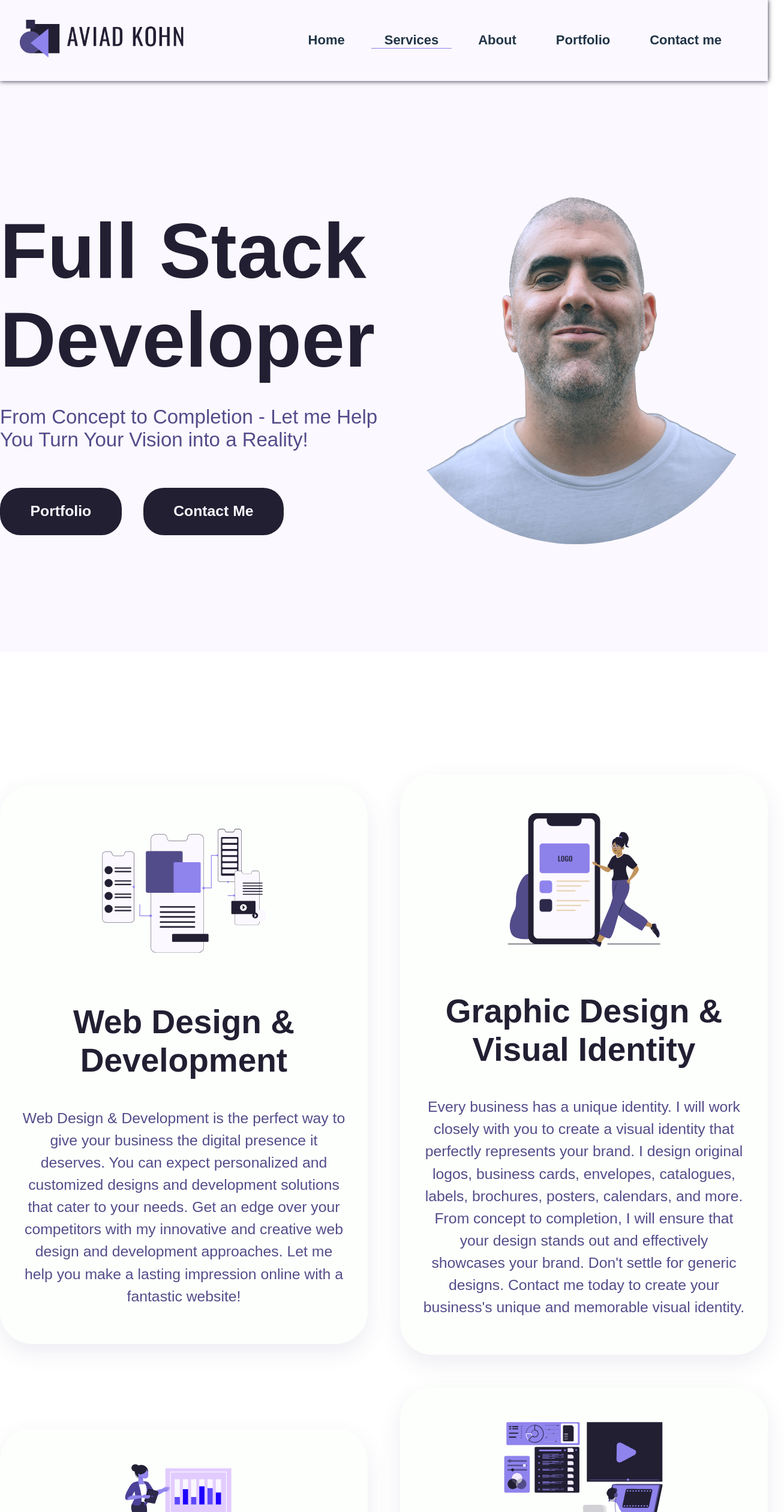
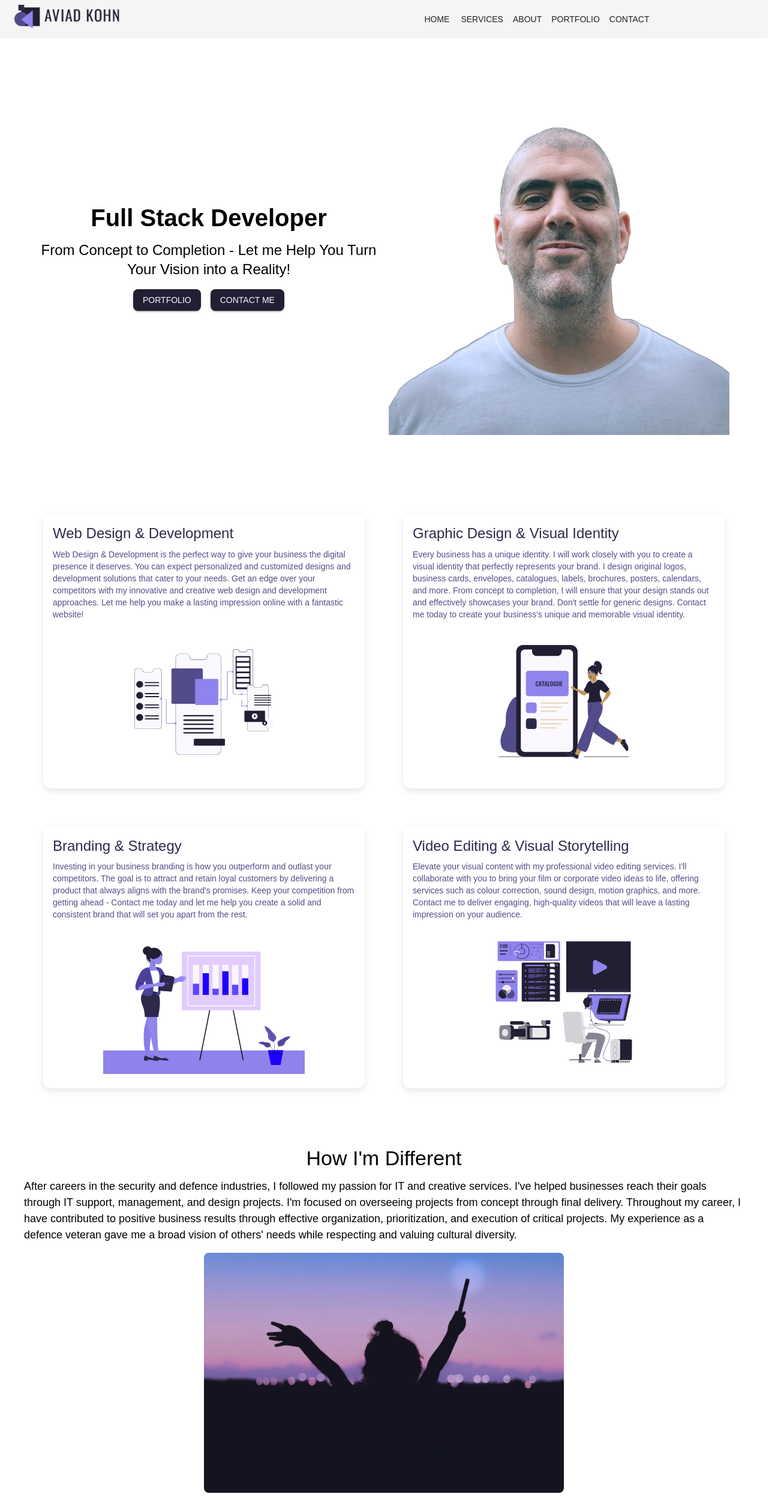
Before and after one commit to xkolsha/React-Portfolio, a React (Vite) app: page /services in a window 1280 px wide. Shown: the top 2520 px of the page at 60% size, 1307 px wide, since content can reach past the window. Built offline with nearby package versions, Linux system fonts and the light colour scheme.

Commit message:
added MUI to all components and theme

```diff
--- a/package.json
+++ b/package.json
@@ -11,6 +11,10 @@
     "preview": "vite preview"
   },
   "dependencies": {
+    "@emotion/react": "^11.11.1",
+    "@emotion/styled": "^11.11.0",
+    "@mui/icons-material": "^5.14.18",
+    "@mui/material": "^5.14.18",
     "lottie-react": "^2.4.0",
     "react": "^18.2.0",
     "react-dom": "^18.2.0",
--- a/src/App.jsx
+++ b/src/App.jsx
@@ -1,4 +1,6 @@
-import React, { useRef } from "react";
+import { useRef } from "react";
+import { BrowserRouter as Router } from "react-router-dom";
+import { ThemeProvider } from "@mui/material/styles";
 import Navigation from "./components/Navigation";
 import Hero from "./components/Hero";
 import Services from "./components/Services";
@@ -6,10 +8,7 @@ import About from "./components/About";
 import Portfolio from "./components/Portfolio";
 import Contact from "./components/Contact";
 import Footer from "./components/Footer";
-import { BrowserRouter as Router } from "react-router-dom";
-import "./index.css";
-
-const sectionStyle = { marginBottom: "8em" };
+import theme from "./theme";
 
 function App() {
   const heroRef = useRef(null);
@@ -19,8 +18,8 @@ function App() {
   const contactRef = useRef(null);
 
   return (
-    <Router>
-      <div className="App">
+    <ThemeProvider theme={theme}>
+      <Router>
         <Navigation
           heroRef={heroRef}
           servicesRef={servicesRef}
@@ -28,26 +27,31 @@ function App() {
           portfolioRef={portfolioRef}
           contactRef={contactRef}
         />
-        <div className="center-content">
-          <div ref={heroRef} style={sectionStyle}>
-            <Hero portfolioRef={portfolioRef} contactRef={contactRef} />
-          </div>
-          <div ref={servicesRef} style={sectionStyle}>
+        <div style={{ paddingTop: "64px" }}>
+          <div ref={heroRef}>
+            <Hero />
+          </div>{" "}
+          {/* Hero Section */}
+          <div ref={servicesRef}>
             <Services />
-          </div>
-          <div ref={aboutRef} style={sectionStyle}>
+          </div>{" "}
+          {/* Services Section */}
+          <div ref={aboutRef}>
             <About />
-          </div>
-          <div ref={portfolioRef} style={sectionStyle}>
+          </div>{" "}
+          {/* About Section */}
+          <div ref={portfolioRef}>
             <Portfolio />
-          </div>
-          <div ref={contactRef} style={sectionStyle}>
+          </div>{" "}
+          {/* Portfolio Section */}
+          <div ref={contactRef}>
             <Contact />
-          </div>
+          </div>{" "}
+          {/* Contact Section */}
         </div>
-        <Footer />
-      </div>
-    </Router>
+        <Footer /> {/* Footer Section */}
+      </Router>
+    </ThemeProvider>
   );
 }
 
--- a/src/components/About.jsx
+++ b/src/components/About.jsx
@@ -1,31 +1,38 @@
 import React from "react";
-import "../styles/About.css";
+import { Typography, Box, CardMedia } from "@mui/material";
 import imageSrc from "../assets/images/about-image.jpg";
 
 const About = () => {
   return (
-    <div className="about-container">
-      <div className="about-text">
-        <h2 className="about-title">How I'm Different</h2>
-        <p className="about-description">
-          After careers in the security and defence industries, I followed my
-          passion for IT and creative services. I've helped businesses reach
-          their goals through IT support, management, and design projects. I'm
-          focused on overseeing projects from concept through final delivery.
-          Throughout my career, I have contributed to positive business results
-          through effective organization, prioritization, and execution of
-          critical projects. My experience as a defence veteran gave me a broad
-          vision of others' needs while respecting and valuing cultural
-          diversity.
-        </p>
-      </div>
-      <div className="about-image content-card">
-        <img
-          src={imageSrc}
+    <Box
+      sx={{
+        display: "flex",
+        flexDirection: "column",
+        alignItems: "center",
+        p: 4,
+      }}
+    >
+      <Typography variant="h4" component="h2" gutterBottom>
+        How I'm Different
+      </Typography>
+      <Typography variant="body1" sx={{ mb: 2 }}>
+        After careers in the security and defence industries, I followed my
+        passion for IT and creative services. I've helped businesses reach their
+        goals through IT support, management, and design projects. I'm focused
+        on overseeing projects from concept through final delivery. Throughout
+        my career, I have contributed to positive business results through
+        effective organization, prioritization, and execution of critical
+        projects. My experience as a defence veteran gave me a broad vision of
+        others' needs while respecting and valuing cultural diversity.
+      </Typography>
+      <Box sx={{ maxWidth: 600, overflow: "hidden", borderRadius: "8px" }}>
+        <CardMedia
+          component="img"
+          image={imageSrc}
           alt="silhouette of a girl gazing towards the horizon"
         />
-      </div>
-    </div>
+      </Box>
+    </Box>
   );
 };
 
--- a/src/components/Footer.jsx
+++ b/src/components/Footer.jsx
@@ -1,36 +1,57 @@
-import React from "react";
-import "../styles/Footer.css";
-import SocialLinks from "./SocialLinks"; // Import the SocialLinks component
+import { Box, Typography, Link, Grid, CardMedia } from "@mui/material";
+import SocialLinks from "./SocialLinks";
 import imageSrc from "../assets/images/V-Logo-white.png";
 
 function Footer() {
   return (
-    <footer className="footer">
-      <div className="footer-container">
-        <div className="footer-left">
-          <img src={imageSrc} alt="Logo" className="footer-logo" />
-          <p className="footer-description">
-            Full Stack Developer. <br />
-            From Concept to Completion - Let me Help You Turn Your Vision into a
-            Reality!
-          </p>
-          <SocialLinks />
-        </div>
-        <div className="footer-right">
-          <ul className="nav-links">
-            <li>
-              <a href="#portfolio">Portfolio</a>
-            </li>
-            <li>
-              <a href="#about">About</a>
-            </li>
-            <li>
-              <a href="#contact">Contact</a>
-            </li>
-          </ul>
-        </div>
-      </div>
-    </footer>
+    <Box
+      component="footer"
+      sx={{ bgcolor: "primary.main", color: "white", py: 4, px: 2 }}
+    >
+      <Grid container justifyContent="space-between" alignItems="center">
+        <Grid item xs={12} sm={6}>
+          <Box
+            sx={{
+              display: "flex",
+              flexDirection: "column",
+              alignItems: "flex-start",
+            }}
+          >
+            <CardMedia
+              component="img"
+              image={imageSrc}
+              alt="Logo"
+              sx={{ width: 100, mb: 2 }}
+            />
+            <Typography variant="body2">
+              Full Stack Developer. <br />
+              From Concept to Completion - Let me Help You Turn Your Vision into
+              a Reality!
+            </Typography>
+            <SocialLinks />
+          </Box>
+        </Grid>
+        <Grid item xs={12} sm={6}>
+          <Box
+            sx={{
+              display: "flex",
+              flexDirection: "column",
+              alignItems: "flex-end",
+            }}
+          >
+            <Link href="#portfolio" color="inherit" sx={{ mb: 1 }}>
+              Portfolio
+            </Link>
+            <Link href="#about" color="inherit" sx={{ mb: 1 }}>
+              About
+            </Link>
+            <Link href="#contact" color="inherit">
+              Contact
+            </Link>
+          </Box>
+        </Grid>
+      </Grid>
+    </Box>
   );
 }
 
--- a/src/components/Hero.jsx
+++ b/src/components/Hero.jsx
@@ -1,6 +1,5 @@
 import React from "react";
-import CTAButton from "./CTAButton";
-import "../styles/Hero.css";
+import { Button, Typography, Box, Grid, Container } from "@mui/material";
 import heroImg from "../assets/images/Linkedin Profile Image1.png";
 
 const Hero = ({ portfolioRef, contactRef }) => {
@@ -24,28 +23,34 @@ const Hero = ({ portfolioRef, contactRef }) => {
   ];
 
   return (
-    <div className="hero">
-      <div className="hero-content">
-        <h1>Full Stack Developer</h1>
-        <h2>
-          From Concept to Completion - Let me Help You Turn Your Vision into a
-          Reality!
-        </h2>
-        <div className="hero-buttons">
-          {buttons.map((button, index) => (
-            <CTAButton
-              key={index}
-              label={button.label}
-              action={button.action}
-              type={button.type}
-            />
-          ))}
-        </div>
-      </div>
-      <div className="hero-photo">
-        <img src={heroImg} alt="Hero" />
-      </div>
-    </div>
+    <Container maxWidth="lg" sx={{ textAlign: "center", py: 8 }}>
+      <Grid container spacing={2} alignItems="center" justifyContent="center">
+        <Grid item xs={12} md={6}>
+          <Typography variant="h2" component="h1" gutterBottom>
+            Full Stack Developer
+          </Typography>
+          <Typography variant="h5" gutterBottom>
+            From Concept to Completion - Let me Help You Turn Your Vision into a
+            Reality!
+          </Typography>
+          <Box sx={{ "& > button": { m: 1 } }}>
+            <Button variant="contained" color="primary" onClick={goToPortfolio}>
+              Portfolio
+            </Button>
+            <Button variant="contained" color="primary" onClick={contactMe}>
+              Contact Me
+            </Button>
+          </Box>
+        </Grid>
+        <Grid item xs={12} md={6}>
+          <img
+            src={heroImg}
+            alt="Hero"
+            style={{ maxWidth: "100%", height: "auto" }}
+          />
+        </Grid>
+      </Grid>
+    </Container>
   );
 };
 
--- a/src/components/Navigation.jsx
+++ b/src/components/Navigation.jsx
@@ -1,7 +1,18 @@
 import React, { useState } from "react";
 import { Link, useLocation } from "react-router-dom";
-// import CTAButton from "./CTAButton";
-import "../styles/Navigation.css";
+import {
+  AppBar,
+  Toolbar,
+  Typography,
+  Button,
+  Box,
+  IconButton,
+  Drawer,
+  List,
+  ListItem,
+  ListItemText,
+} from "@mui/material";
+import MenuIcon from "@mui/icons-material/Menu";
 import logo from "../assets/images/nav-logo.png";
 
 const Navigation = ({
@@ -19,63 +30,79 @@ const Navigation = ({
     { name: "Services", path: "/services", ref: servicesRef },
     { name: "About", path: "/about", ref: aboutRef },
     { name: "Portfolio", path: "/portfolio", ref: portfolioRef },
-    { name: "Contact me", path: "/contact", ref: contactRef },
+    { name: "Contact", path: "/contact", ref: contactRef },
   ];
 
-  const isActive = (path) => {
-    return location.pathname === path ? "active" : "";
-  };
-
-  const handleContactClick = () => {
-    if (contactRef.current) {
-      contactRef.current.scrollIntoView({ behavior: "smooth" });
-    }
-  };
+  const isActive = (path) => (location.pathname === path ? "active" : "");
 
   const scrollToSection = (ref) => {
     if (ref && ref.current) {
       ref.current.scrollIntoView({ behavior: "smooth" });
     }
-  };
-
-  const toggleMenu = () => {
-    setMenuOpen(!menuOpen);
+    setMenuOpen(false); // Close the drawer when a menu item is clicked
   };
 
   return (
-    <header className="nav-main" role="banner">
-      <div className="nav-wrapper">
-        <div className="header-left">
+    <AppBar position="fixed" color="default">
+      <Toolbar>
+        {/* Logo */}
+        <Typography variant="h6" component="div" sx={{ flexGrow: 1 }}>
           <Link to="/" aria-label="Home">
-            <img src={logo} alt="logo" className="navbar-logo" />
+            <img src={logo} alt="logo" style={{ height: "40px" }} />
           </Link>
-          <button className="menu-toggle" onClick={toggleMenu}>
-            ☰
-          </button>
-        </div>
-        <nav
-          className={`navbar-links ${menuOpen ? "open" : ""}`}
-          role="navigation"
+        </Typography>
+
+        {/* Hamburger Menu Icon */}
+        <IconButton
+          color="inherit"
+          edge="start"
+          onClick={() => setMenuOpen(!menuOpen)}
+          sx={{ mr: 2, display: { sm: "none" } }}
         >
-          <ul>
-            {navItems.map((item, index) => (
-              <li key={index} className={isActive(item.path)}>
-                <Link to={item.path} onClick={() => scrollToSection(item.ref)}>
-                  {item.name}
-                </Link>
-              </li>
-            ))}
-          </ul>
-        </nav>
-        {/* <div className="header-right">
-          <CTAButton
-            label="Contact Me"
-            action={handleContactClick}
-            type="btn-primary"
-          />
-        </div> */}
-      </div>
-    </header>
+          <MenuIcon />
+        </IconButton>
+
+        {/* Drawer for Mobile Navigation */}
+        <Drawer
+          anchor="right"
+          open={menuOpen}
+          onClose={() => setMenuOpen(false)}
+        >
+          <Box sx={{ width: 250 }} role="presentation">
+            <List>
+              {navItems.map((item, index) => (
+                <ListItem
+                  button
+                  key={index}
+                  onClick={() => scrollToSection(item.ref)}
+                >
+                  <ListItemText primary={item.name} />
+                </ListItem>
+              ))}
+            </List>
+          </Box>
+        </Drawer>
+
+        {/* Center Links for Large Screens */}
+        <Box
+          sx={{
+            flexGrow: 1,
+            display: { xs: "none", sm: "flex" },
+            justifyContent: "center",
+          }}
+        >
+          {navItems.map((item, index) => (
+            <Button
+              key={index}
+              color="inherit"
+              onClick={() => scrollToSection(item.ref)}
+            >
+              {item.name}
+            </Button>
+          ))}
+        </Box>
+      </Toolbar>
+    </AppBar>
   );
 };
 
--- a/src/components/Portfolio.jsx
+++ b/src/components/Portfolio.jsx
@@ -1,7 +1,13 @@
 import React from "react";
-import CTAButton from "./CTAButton";
-import ContentCard from "./ContentCard";
-import "../styles/Portfolio.css";
+import {
+  Card,
+  CardContent,
+  Typography,
+  Grid,
+  Box,
+  Button,
+  CardMedia,
+} from "@mui/material";
 import factvImage from "../assets/images/factv.png";
 import atlanticImage from "../assets/images/Atlantic.jpeg";
 import fontasticImage from "../assets/images/Fontastic.jpeg";
@@ -10,7 +16,6 @@ import gmsImage from "../assets/images/GMS.jpg";
 import harmonyImage from "../assets/images/Harmony.png";
 import beaconImage from "../assets/images/Beacon.jpg";
 
-const Portfolio = () => {
 const projects = [
   {
     title: "FACT-V-Lounge: Interactive MERN Stack Application",
@@ -46,10 +51,9 @@ const Portfolio = () => {
   },
   {
     title: "Promotional video for G.M.S. Technology Ltd",
-      description:
-        "A promotional video showcasing the products of G.M.S. Technology Ltd.",
+    description: "Professional video editing for promotional purposes.",
     image: gmsImage,
-      deployedLink: "https://www.youtube.com/watch?v=i2nGfu6W9mY",
+    videoLink: "https://www.youtube.com/watch?v=i2nGfu6W9mY",
   },
   {
     title: "Branding for Harmony Construction Consultant",
@@ -68,49 +72,55 @@ const Portfolio = () => {
   },
 ];
 
+const Portfolio = () => {
   return (
-    <section id="portfolio" className="section-container">
+    <Box sx={{ padding: 4 }}>
+      <Grid container spacing={4}>
         {projects.map((project, index) => (
-        <ContentCard
-          key={index}
-          title={project.title}
-          description={project.description}
-          content={
-            <>
-              <img
-                src={project.image}
+          <Grid item xs={12} sm={6} md={4} key={index}>
+            <Card raised sx={{ height: "100%" }}>
+              <CardMedia
+                component="img"
+                height="140"
+                image={project.image}
                 alt={project.title}
-                className="project-img"
               />
-              <div className="project-links">
-                {[
-                  {
-                    label: "Deployed App",
-                    link: project.deployedLink,
-                    type: "btn-primary",
-                  },
-                  {
-                    label: "GitHub Repo",
-                    link: project.repoLink,
-                    type: "btn-primary",
-                  },
-                ].map(
-                  (button, idx) =>
-                    button.link && (
-                      <CTAButton
-                        key={idx}
-                        label={button.label}
-                        action={() => window.open(button.link, "_blank")}
-                        type={button.type}
-                      />
-                    )
+              <CardContent>
+                <Typography gutterBottom variant="h5" component="div">
+                  {project.title}
+                </Typography>
+                <Typography variant="body2" color="text.secondary">
+                  {project.description}
+                </Typography>
+                <Box sx={{ marginTop: 2 }}>
+                  {project.deployedLink && (
+                    <Button
+                      variant="contained"
+                      color="primary"
+                      onClick={() =>
+                        window.open(project.deployedLink, "_blank")
+                      }
+                    >
+                      Deployed App
+                    </Button>
                   )}
-              </div>
-            </>
-          }
-        />
+                  {project.repoLink && (
+                    <Button
+                      variant="contained"
+                      color="primary"
+                      onClick={() => window.open(project.repoLink, "_blank")}
+                      sx={{ ml: 1 }}
+                    >
+                      GitHub Repo
+                    </Button>
+                  )}
+                </Box>
+              </CardContent>
+            </Card>
+          </Grid>
         ))}
-    </section>
+      </Grid>
+    </Box>
   );
 };
 
--- a/src/components/Services.jsx
+++ b/src/components/Services.jsx
@@ -1,6 +1,4 @@
-import React from "react";
-import ContentCard from "./ContentCard";
-import "../styles/Services.css";
+import { Card, CardContent, Typography, Grid, Box } from "@mui/material";
 import Lottie from "lottie-react";
 import animationData1 from "../assets/animations/Website-Design.json";
 import animationData2 from "../assets/animations/Graphic-Design.json";
@@ -36,21 +34,47 @@ const services = [
 
 const Services = () => {
   return (
-    <div className="services-container">
-      {services.map((service, index) => (
-        <ContentCard
-          key={index}
-          title={service.title}
-          description={service.description}
-          content={
-            <Lottie
-              animationData={service.animationData}
-              className="lottie-container"
-            />
-          }
-        />
-      ))}
-    </div>
+    <Box sx={{ flexGrow: 1, padding: 8 }}>
+      <Grid container spacing={8}>
+        {services.map((service, index) => (
+          <Grid item xs={12} sm={6} md={6} key={index}>
+            <Card raised sx={{ height: "100%" }}>
+              <CardContent>
+                <Typography gutterBottom variant="h5" component="div">
+                  {service.title}
+                </Typography>
+                <Typography variant="body2" color="text.secondary">
+                  {service.description}
+                </Typography>
+                <Box
+                  sx={{
+                    marginTop: 2,
+                    height: "30vh",
+                    width: "100%",
+                    position: "relative",
+                    overflow: "hidden",
+                  }}
+                >
+                  <Lottie
+                    animationData={service.animationData}
+                    style={{
+                      position: "absolute",
+                      top: "50%",
+                      left: "50%",
+                      transform: "translate(-50%, -50%)",
+                      height: "100%",
+                      width: "auto",
+                      minHeight: "100%",
+                      minWidth: "100%",
+                    }}
+                  />
+                </Box>
+              </CardContent>
+            </Card>
+          </Grid>
+        ))}
+      </Grid>
+    </Box>
   );
 };
 
--- a/src/main.jsx
+++ b/src/main.jsx
@@ -1,10 +1,14 @@
 import React from "react";
-import ReactDOM from "react-dom/client";
-import App from "./App.jsx";
-import "./index.css";
+import { createRoot } from "react-dom/client";
+import { ThemeProvider } from "@mui/material/styles";
+import App from "./App";
+import theme from "./theme";
 
-ReactDOM.createRoot(document.getElementById("root")).render(
+const root = createRoot(document.getElementById("root"));
+root.render(
   <React.StrictMode>
-    <App />
+    <ThemeProvider theme={theme}>
+      <App />
+    </ThemeProvider>
   </React.StrictMode>
 );
--- /dev/null
+++ b/src/theme.js
@@ -0,0 +1,68 @@
+import { createTheme } from "@mui/material/styles";
+
+const theme = createTheme({
+  palette: {
+    primary: {
+      main: "#221f33", // primary-dark
+      contrastText: "#fbf8ff", // white
+    },
+    secondary: {
+      main: "#8f83ed", // secondary-highlight
+    },
+    background: {
+      default: "#fdfffc", // white-accent
+    },
+    text: {
+      primary: "#2d294a", // dark-accent
+      secondary: "#534c8a", // grey
+    },
+  },
+  typography: {
+    fontFamily: "'Aileron', sans-serif",
+    h1: {
+      fontSize: "4.5em",
+      fontWeight: 700,
+    },
+    h2: {
+      fontSize: "2.5em",
+      fontWeight: 700,
+    },
+    h3: {
+      fontSize: "2em",
+      fontWeight: 500,
+    },
+    body1: {
+      fontSize: "1.125em",
+      fontWeight: 300,
+    },
+    button: {
+      fontWeight: 500,
+    },
+  },
+  components: {
+    MuiButton: {
+      styleOverrides: {
+        root: {
+          borderRadius: 8,
+        },
+      },
+    },
+    MuiAppBar: {
+      styleOverrides: {
+        root: {
+          boxShadow: "none",
+        },
+      },
+    },
+    MuiCard: {
+      styleOverrides: {
+        root: {
+          borderRadius: 12,
+          boxShadow: "0px 4px 12px rgba(0, 0, 0, 0.1)",
+        },
+      },
+    },
+  },
+});
+
+export default theme;
```
Also changed, not shown: src/components/Contact.jsx (+54 -43 lines), src/components/SocialLinks.jsx (+26 -8 lines), 1 other file (tests, documents, lock files or other folders). Lines whose indentation alone changed are shown as unchanged.
